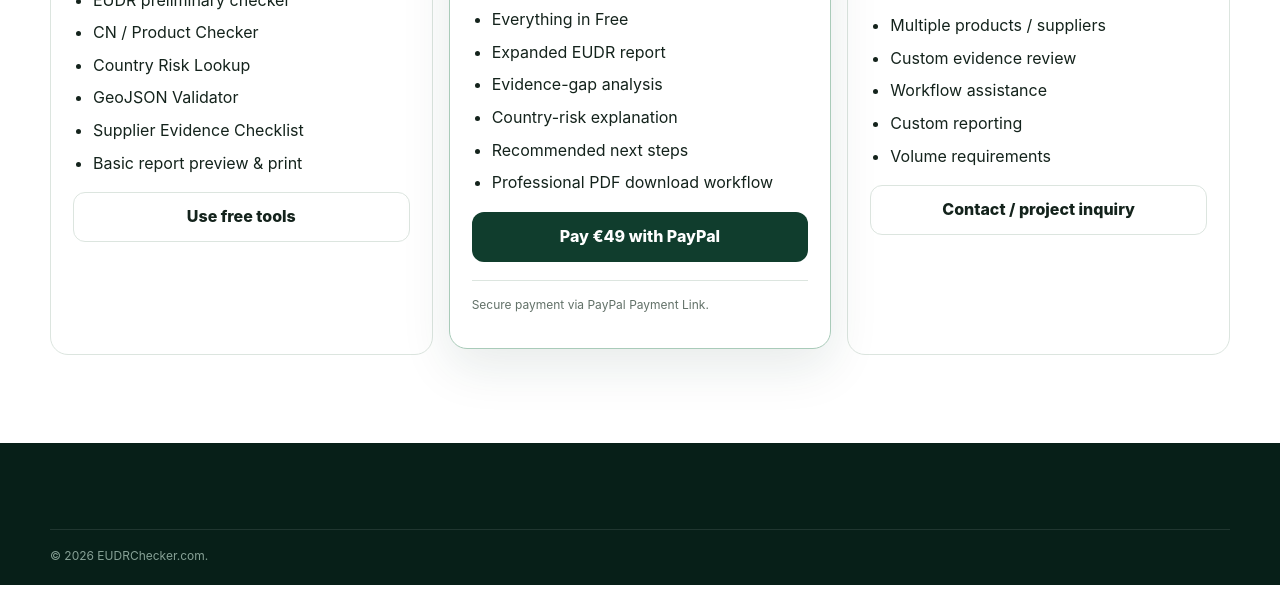
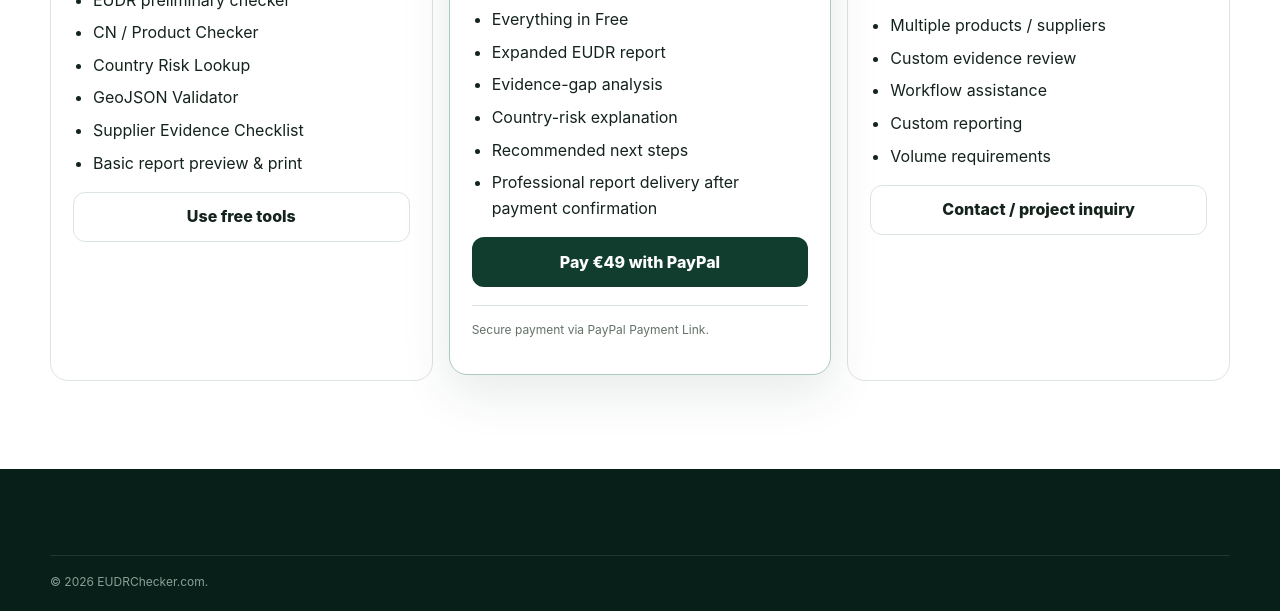
Before and after one commit to cnhhryp-pixel/eudrchecker, a plain HTML site: page pricing/index.html in a window 1280 px wide. Shown: the part 779-1390 px from the top of the page. Before the commit the page ends 1364 px from the top, so only its background shows below. Drawn offline with Linux system fonts and the light colour scheme.

Commit message:
Clarify Professional fulfilment on pricing page

```diff
--- a/pricing/index.html
+++ b/pricing/index.html
@@ -5,7 +5,7 @@
 <main><section class="hero compactHero"><div class="wrap"><div class="eyebrow">Simple pricing</div><h1>Start free. Pay when you need a professional report.</h1><p class="lead">Core screening tools remain free. Professional is a one-time report purchase — no subscription required.</p></div></section>
 <section class="section"><div class="wrap pricingGrid">
 <article class="pricingCard"><div class="eyebrow">Free</div><div class="price">€0</div><p>For initial EUDR screening and preparation.</p><ul><li>EUDR preliminary checker</li><li>CN / Product Checker</li><li>Country Risk Lookup</li><li>GeoJSON Validator</li><li>Supplier Evidence Checklist</li><li>Basic report preview & print</li></ul><a class="btn secondary full" href="/#checker">Use free tools</a></article>
-<article class="pricingCard featured"><div class="eyebrow">Professional</div><div class="price">€49 <span>one-time</span></div><p>For a structured report you can use internally or share during preparation.</p><ul><li>Everything in Free</li><li>Expanded EUDR report</li><li>Evidence-gap analysis</li><li>Country-risk explanation</li><li>Recommended next steps</li><li>Professional PDF download workflow</li></ul><a id="pricingPaypal" class="btn primary full disabledLink" href="#" target="_blank" rel="noopener">Pay €49 with PayPal</a><p id="pricingStatus" class="toolDisclaimer">Secure one-time payment via PayPal. Automatic payment verification is not enabled in the current static version.</p></article>
+<article class="pricingCard featured"><div class="eyebrow">Professional</div><div class="price">€49 <span>one-time</span></div><p>For a structured report you can use internally or share during preparation.</p><ul><li>Everything in Free</li><li>Expanded EUDR report</li><li>Evidence-gap analysis</li><li>Country-risk explanation</li><li>Recommended next steps</li><li>Professional report delivery after payment confirmation</li></ul><a id="pricingPaypal" class="btn primary full disabledLink" href="#" target="_blank" rel="noopener">Pay €49 with PayPal</a><p id="pricingStatus" class="toolDisclaimer">Secure one-time payment via PayPal. Automatic payment verification is not enabled in the current static version.</p></article>
 <article class="pricingCard"><div class="eyebrow">Enterprise</div><div class="price">Custom</div><p>For companies that need multi-product or supplier support.</p><ul><li>Multiple products / suppliers</li><li>Custom evidence review</li><li>Workflow assistance</li><li>Custom reporting</li><li>Volume requirements</li></ul><a class="btn secondary full" href="/about/">Contact / project inquiry</a></article>
 </div></section></main>
 <footer><div class="wrap copy">© 2026 EUDRChecker.com.</div></footer>
```
